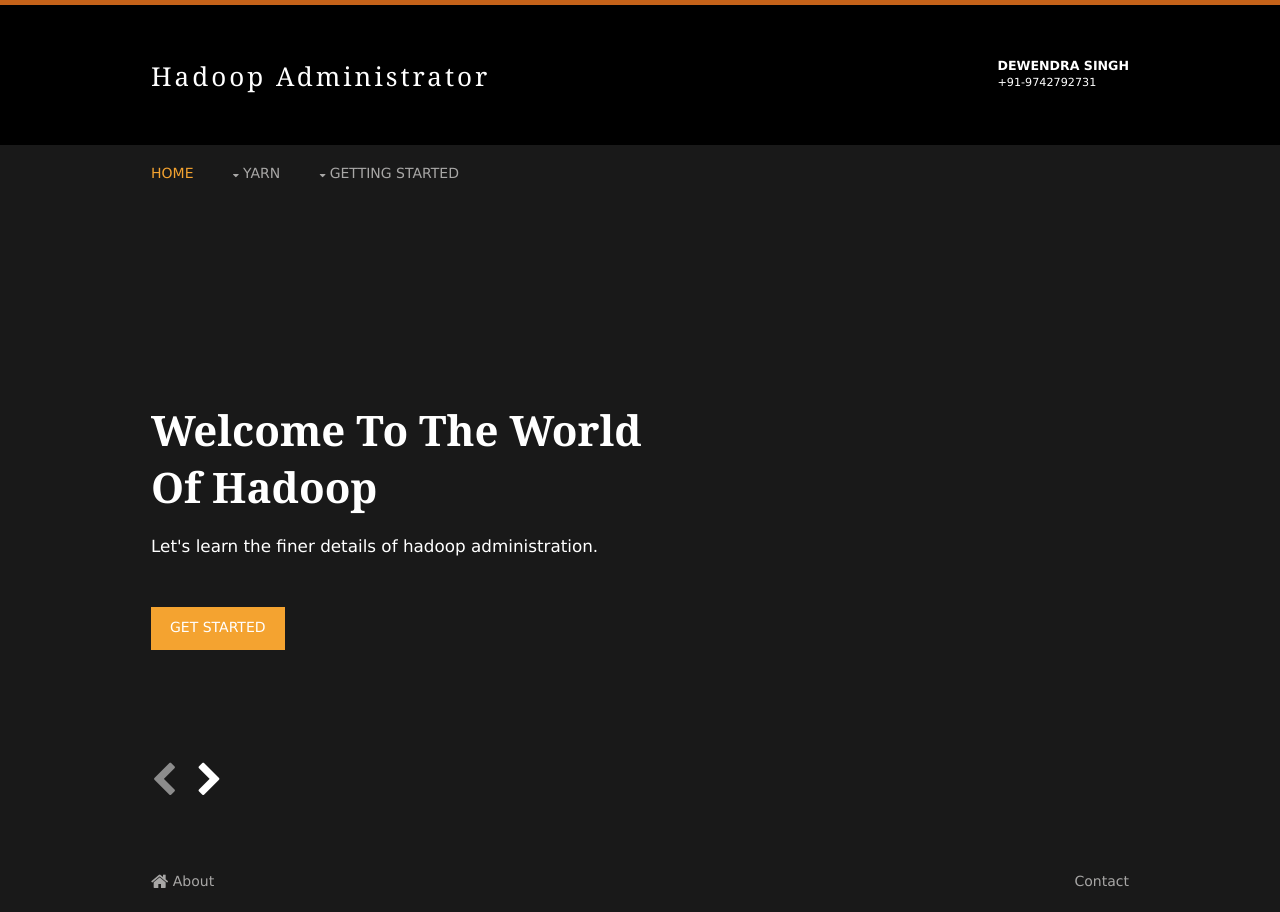
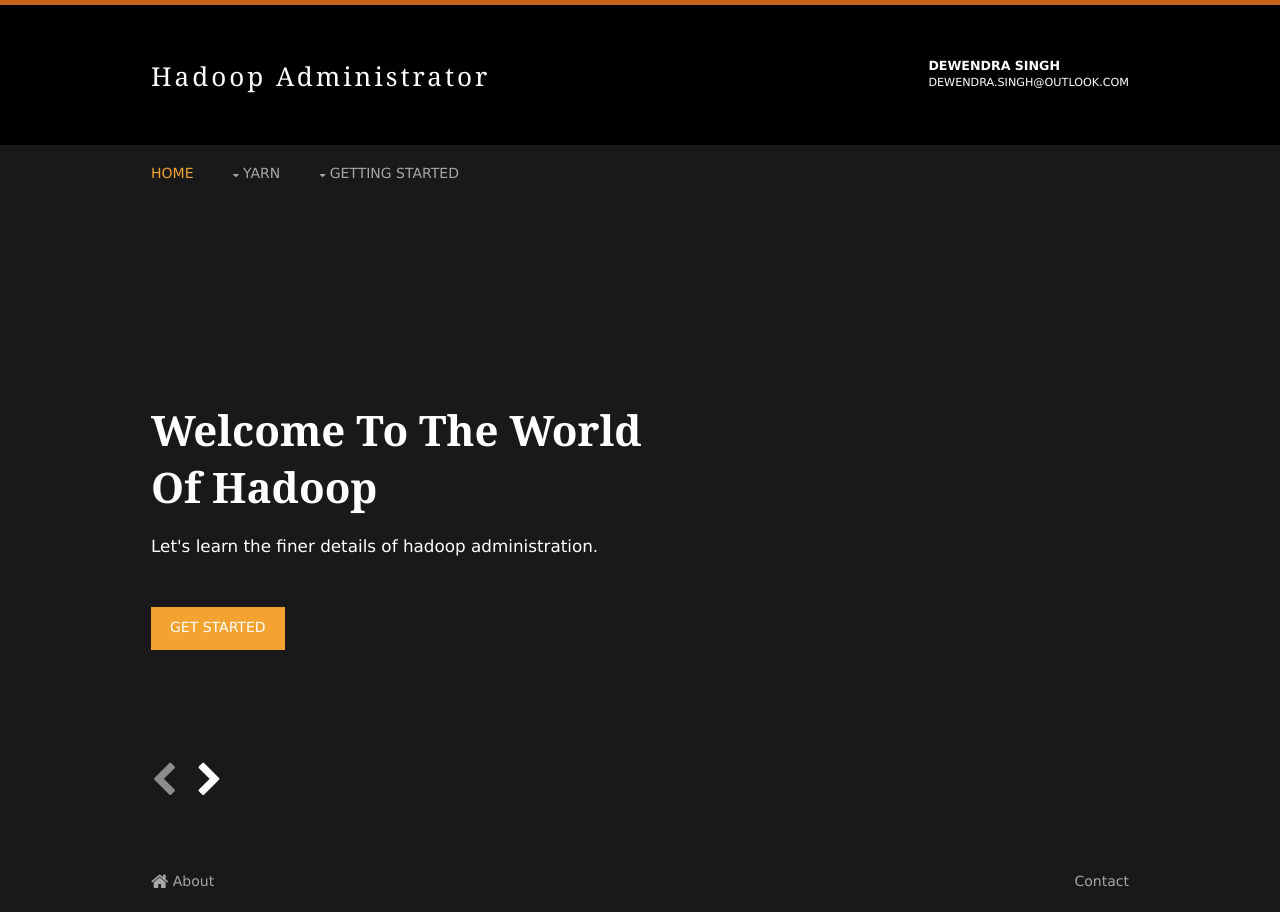
Before and after one commit to dewsingh/hadoop, a plain HTML site: page index.html in a window 1280 px wide. Drawn offline with Linux system fonts and the light colour scheme.

Commit message:
updated contact

```diff
--- a/index.html
+++ b/index.html
@@ -26,7 +26,7 @@ Licence URI: http://www.os-templates.com/template-terms
     <div id="quickinfo" class="fl_right">
       <ul class="nospace inline">
         <li><strong>Dewendra Singh</strong><br>
-          +91-9742792731</li>
+          dewendra.singh@outlook.com</li>
 <!--        <li><strong>Condimentum:</strong><br>
           +00 (123) 456 7890</li> -->
       </ul>
```
